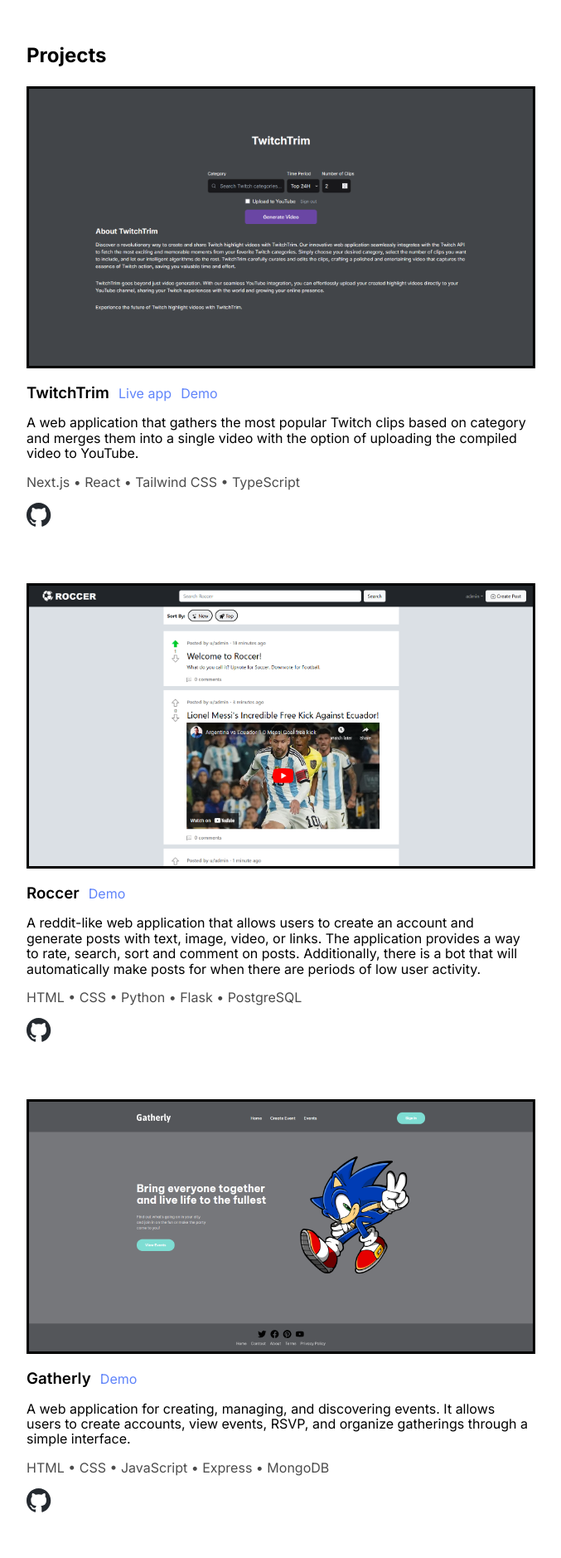
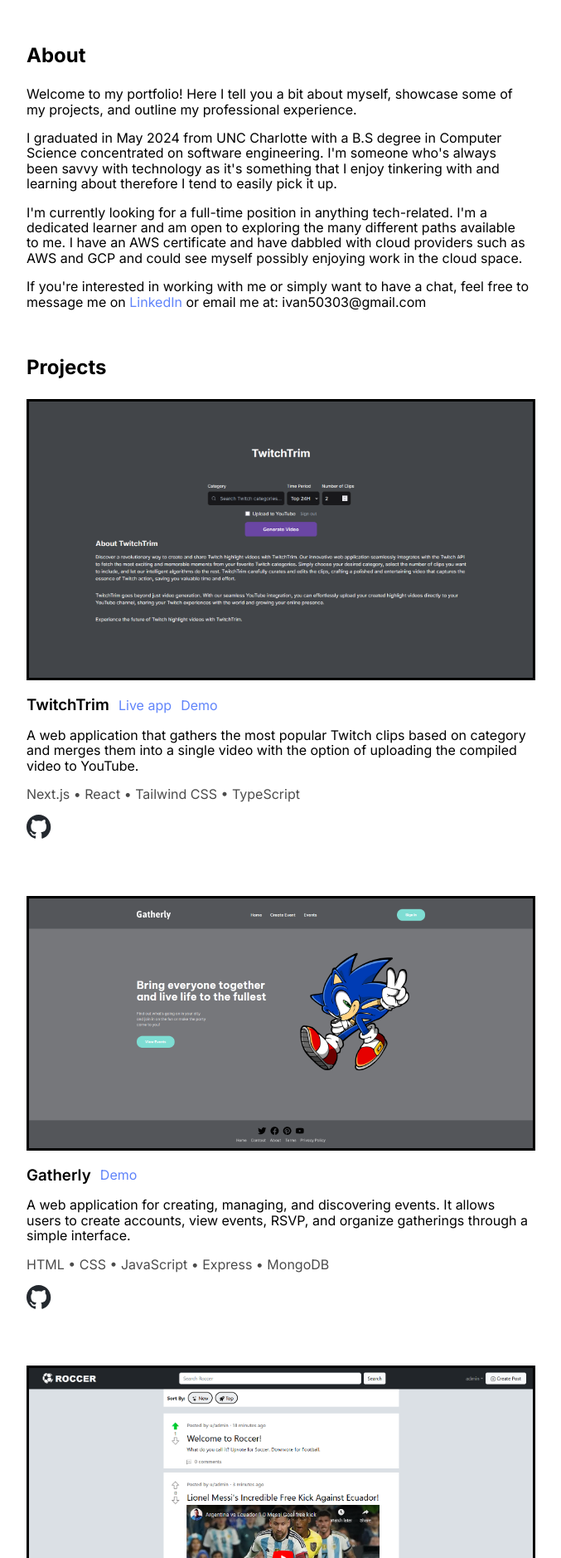
Before and after one commit to ivanr11/ivanr11.github.io, a plain HTML site: page index.html in a window 1280 px wide. Shown: the part 302-2180 px from the top of the page at 83% size, without its empty margins (304-981 px from the left). Drawn offline with Linux system fonts and the light colour scheme.

Commit message:
add about section, add demo links

```diff
--- a/css/styles.css
+++ b/css/styles.css
@@ -21,6 +21,11 @@
 
 a {
   text-decoration: none;
+}
+
+h2 {
+  font-weight: 700;
+  margin: 0 0 1.5rem 0;
 }
 
 a:hover {
@@ -63,13 +68,16 @@
   height: 30px;
 }
 
-.projects {
+.about {
   margin-bottom: 3.5rem;
 }
 
-.projects h2 {
-  margin: 0 0 1.5rem 0;
-  font-weight: 700;
+.about .link {
+  color: #6084fa;
+}
+
+.projects {
+  margin-bottom: 3.5rem;
 }
 
 .project-cards {
@@ -115,11 +123,6 @@
   height: 30px;
 }
 
-.experience h2 {
-  margin: 0 0 1.5rem 0;
-  font-weight: 700;
-}
-
 .experience h3 {
   margin: 0;
 }
--- a/index.html
+++ b/index.html
@@ -38,6 +38,14 @@
         </div>
       </section>
 
+      <section class="about">
+        <h2>About</h2>
+        <p>Welcome to my portfolio! Here I tell you a bit about myself, showcase some of my projects, and outline my professional experience.</p>
+        <p>I graduated in May 2024 from UNC Charlotte with a B.S degree in Computer Science concentrated on software engineering. I'm someone who's always been savvy with technology as it's something that I enjoy tinkering with and learning about therefore I tend to easily pick it up.</p>
+        <p>I'm currently looking for a full-time position in anything tech-related. I'm a dedicated learner and am open to exploring the many different paths available to me. I have an AWS certificate and have dabbled with cloud providers such as AWS and GCP and could see myself possibly enjoying work in the cloud space.</p>
+        <p>If you're interested in working with me or simply want to have a chat, feel free to message me on <a class="link" href="https://www.linkedin.com/in/ivanrojas52/">LinkedIn</a> or email me at: ivan50303@gmail.com</p>
+      </section>
+
       <section class="projects">
         <h2>Projects</h2>
         <div class="project-cards">
@@ -59,7 +67,7 @@
                 >Live app</a
               >
               <a
-                href=""
+                href="https://youtu.be/qBnxeIBMwos"
                 class="project-link"
                 target="_blank"
                 rel="noopener noreferrer"
@@ -87,12 +95,45 @@
           </article>
 
           <article class="project">
+            <img src="./assets/images/gatherly.png" class="project-img" />
+          </a>
+          <div class="project-header">
+            <h3>Gatherly</h3>
+            <a
+              href="https://youtu.be/r4vLIITvtdo"
+              class="project-link"
+              target="_blank"
+              rel="noopener noreferrer"
+              >Demo</a
+            >
+          </div>
+
+          <p class="project-description">
+            A web application for creating, managing, and discovering events.
+            It allows users to create accounts, view events, RSVP, and
+            organize gatherings through a simple interface.
+          </p>
+          <p class="tooling">HTML • CSS • JavaScript • Express • MongoDB</p>
+          <a
+            href="https://github.com/ivanr11/Gatherly"
+            target="_blank"
+            rel="noopener noreferrer"
+          >
+            <img
+              src="./assets/icons/github.svg"
+              class="github-icon"
+              alt="GitHub icon"
+            />
+          </a>
+        </article>
+
+          <article class="project">
               <img src="./assets/images/roccer.png" class="project-img" />
             </a>
             <div class="project-header">
               <h3>Roccer</h3>
               <a
-                href=""
+                href="https://youtu.be/UvX4aVtIelQ"
                 class="project-link"
                 target="_blank"
                 rel="noopener noreferrer"
@@ -110,39 +151,6 @@
             <p class="tooling">HTML • CSS • Python • Flask • PostgreSQL</p>
             <a
               href="https://github.com/ivanr11/roccer"
-              target="_blank"
-              rel="noopener noreferrer"
-            >
-              <img
-                src="./assets/icons/github.svg"
-                class="github-icon"
-                alt="GitHub icon"
-              />
-            </a>
-          </article>
-
-          <article class="project">
-              <img src="./assets/images/gatherly.png" class="project-img" />
-            </a>
-            <div class="project-header">
-              <h3>Gatherly</h3>
-              <a
-                href=""
-                class="project-link"
-                target="_blank"
-                rel="noopener noreferrer"
-                >Demo</a
-              >
-            </div>
-
-            <p class="project-description">
-              A web application for creating, managing, and discovering events.
-              It allows users to create accounts, view events, RSVP, and
-              organize gatherings through a simple interface.
-            </p>
-            <p class="tooling">HTML • CSS • JavaScript • Express • MongoDB</p>
-            <a
-              href="https://github.com/ivanr11/Gatherly"
               target="_blank"
               rel="noopener noreferrer"
             >
```
